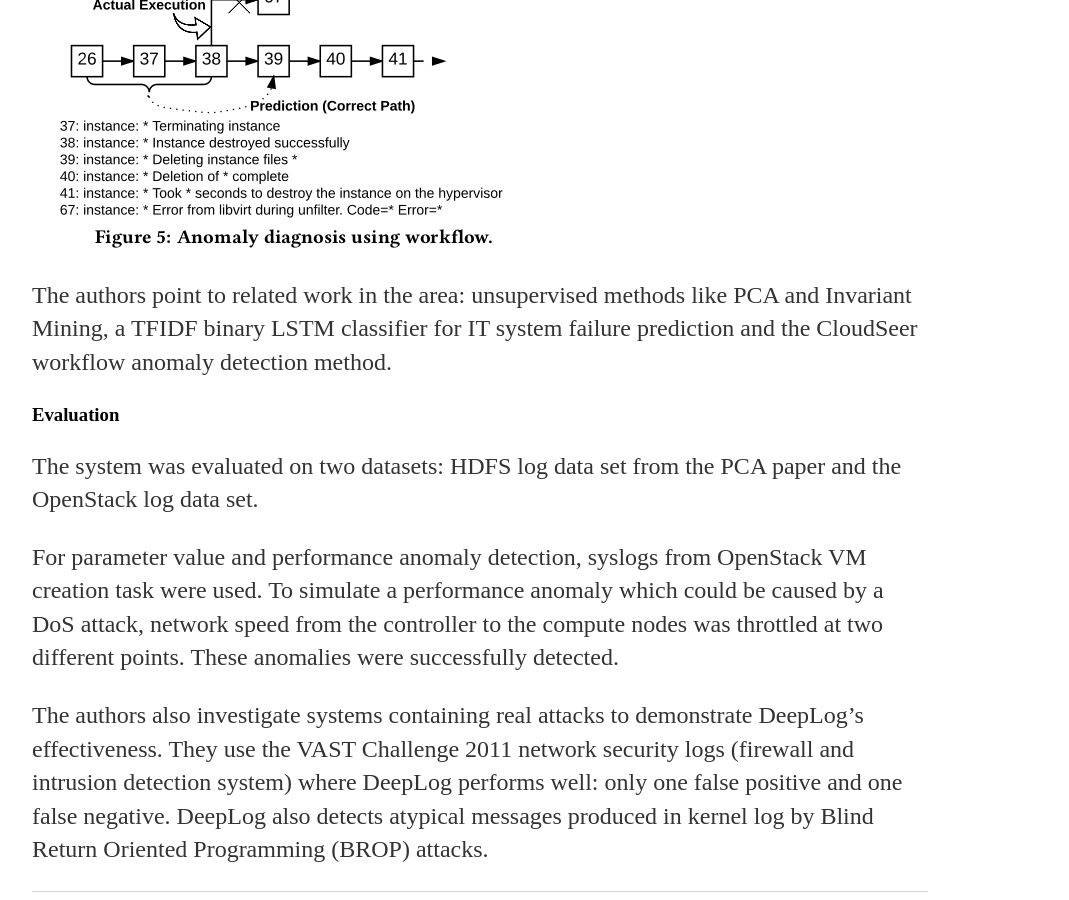
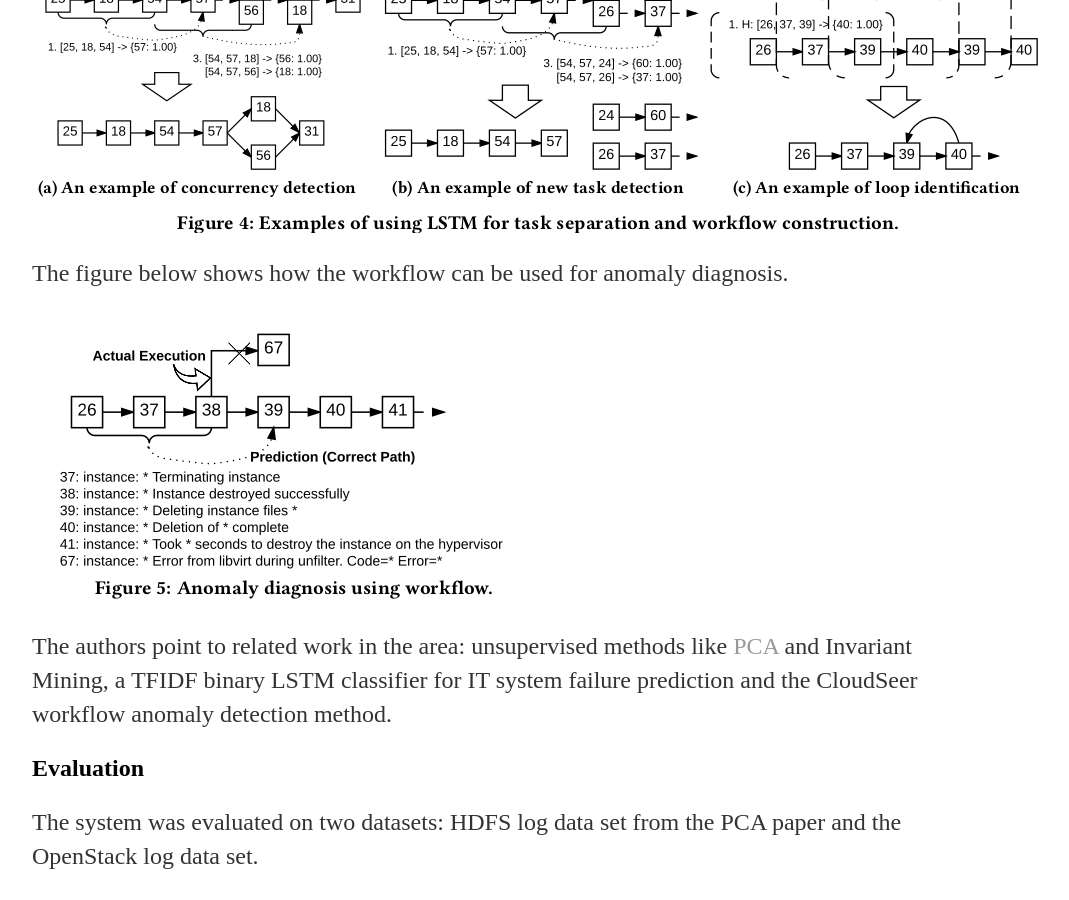
Before and after one commit to ganesh-srinivas/ganesh-srinivas.github.io, a Jekyll site: the page built from _posts/2018-03-13-deeplog-anomaly-detection-diagnosis-system-logs-deep-learning.md, in a window 1280 px wide and 900 px high, scrolled down 2387 px. Shown: the whole window, without its empty margins (160-1229 px from the left). Built offline with Jekyll 4.4.1, drawn with Linux system fonts in a browser that asks for light colours.

Commit message:
Update 2018-03-13-deeplog-anomaly-detection-diagnosis-system-logs-deep-learning.md

```diff
--- a/_posts/2018-03-13-deeplog-anomaly-detection-diagnosis-system-logs-deep-learning.md
+++ b/_posts/2018-03-13-deeplog-anomaly-detection-diagnosis-system-logs-deep-learning.md
@@ -7,7 +7,7 @@ date: 2017-02-23
 
 DeepLog is a system that performs anomaly detection and diagnosis from system logs through deep learning. It utlizes a recurrent neural network called Long Short Term Memory (LSTM) to model the system log as a natural language sequence. DeepLog detects anomalies when log patterns deviate from the model trained from log data under normal execution.
 
-<img alt="Image: Log key anomaly detection model" src="/assets/13mar2018-deeplog/13mar2018-deeplog-log-entries-keys-parameter-vector.png" align="center">
+<img alt="Image: Log key anomaly detection model" src="/assets/13mar2018-deeplog/13mar2018-deeplog-log-key-anomaly-detection-model.png" align="center">
 
 
 The [Spell](https://www.cs.utah.edu/~lifeifei/papers/spell.pdf) log parser is used to obtain two structured datasets from the syslog (figure below): a sequence of log keys (message types) and a sequence of parameter value vectors. Spell is an online streaming parser that utilizes a longest common subsequence based approach. The time complexity to process each log entry *e* is close to linear (to the size of *e*). I've only taken a cursory look at the Spell paper and need to study it more carefully to understand how the parsing happens.
@@ -24,11 +24,15 @@ The exact architecture of DeepLog is shown below:
 
 The paper also focusses on "Workflow Construction from Multi-Task Execution" (Section 4) for aiding in anomaly diagnosis. They propose two ways of going about this: using the execution path anomaly LSTM model and density-based clustering. When leveraging the LSTM model, they describe how shared segments, concurrency, new tasks, if-then branches and loops can be identified from the LSTM output probabilities. I *believe* that these are instructions that have to be translated into code that generates workflows from LSTM outputs. example of anomaly diagnosis using constructed workflow is shown below:
 
+<img alt="Image: DeepLog workflow construction using LSTM output probabilities" src="/assets/13mar2018-deeplog/13mar2018-deeplog-workflow-construction-using-lstm.png" align="center">
+
+The figure below shows how the workflow can be used for anomaly diagnosis.
+
 <img alt="Image: DeepLog anomaly diagnosis using workflow" src="/assets/13mar2018-deeplog/13mar2018-deeplog-anomaly-diagnosis-workflow.png" align="center">
 
-The authors point to related work in the area: unsupervised methods like PCA and Invariant Mining, a TFIDF binary LSTM classifier for IT system failure prediction and the CloudSeer workflow anomaly detection method.
+The authors point to related work in the area: unsupervised methods like [PCA](https://ganesh-srinivas.github.io/blog/2017/02/18/interesting-papers-roundup-week-7-2017) and Invariant Mining, a TFIDF binary LSTM classifier for IT system failure prediction and the CloudSeer workflow anomaly detection method.
 
-### Evaluation
+## Evaluation
 The system was evaluated on two datasets: HDFS log data set from the PCA paper and the OpenStack log data set.
 
 For parameter value and performance anomaly detection, syslogs from OpenStack VM creation task were used. To simulate a performance anomaly which could be caused by a DoS attack, network speed from the controller to the compute nodes was throttled at two different points. These anomalies were successfully detected.
```
